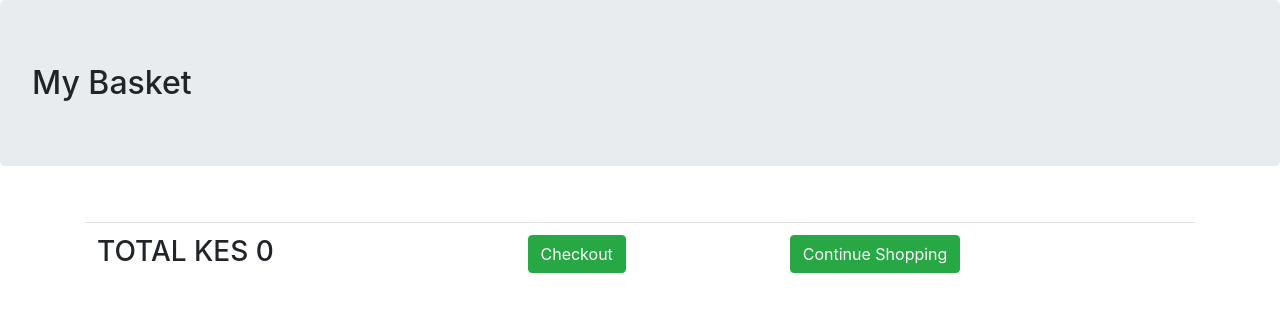
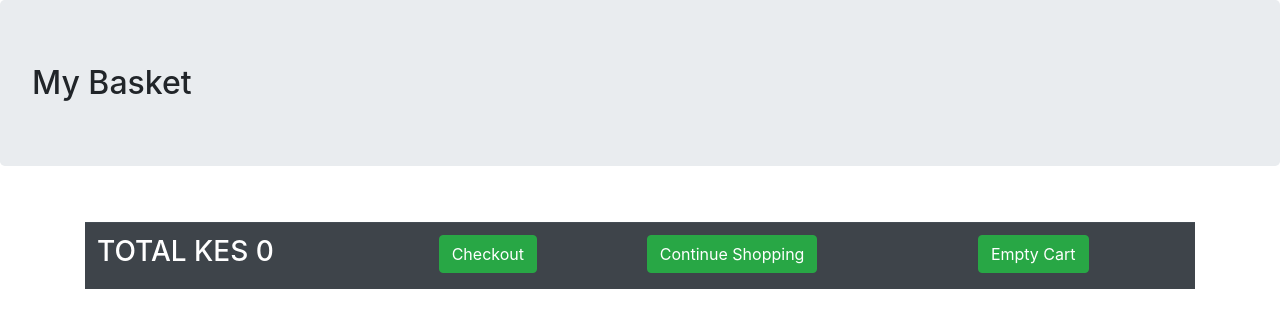
Before and after one commit to modcomlearning/Project, a Flask app: page /mycart in a window 1280 px wide. Shown: the top 328 px of the page. Run offline with Flask 2, Linux system fonts and the light colour scheme; data that the repository does not hold is empty.

Commit message:
Eleventh Commit

```diff
--- a/templates/mycart.html
+++ b/templates/mycart.html
@@ -12,7 +12,7 @@
    <h2 class="jumbotron">My Basket</h2>
    {{msg}} <br>
    <div class="container">
-       <table class="table">
+       <table class="table table-striped table-dark">
            {% for row in rows  %}
              <tr>
                  <td>{{row[0]}}</td>
@@ -26,6 +26,7 @@
                <td><h3>TOTAL KES {{total_sum}}</h3></td>
                <td><a href="" class="btn btn-success">Checkout</a></td>
                <td><a href="/products" class="btn btn-success">Continue Shopping</a></td>
+               <td><a href="/empty" class="btn btn-success">Empty Cart</a></td>
            </tr>
 
        </table>
```
